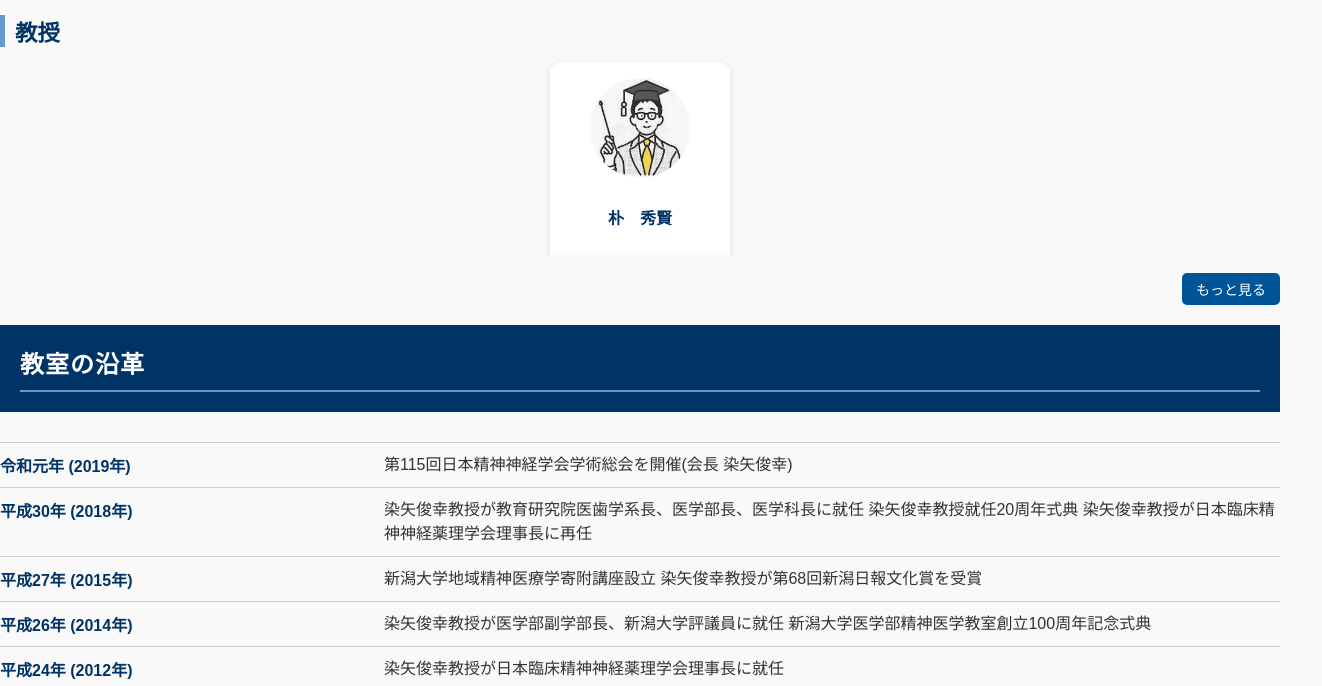
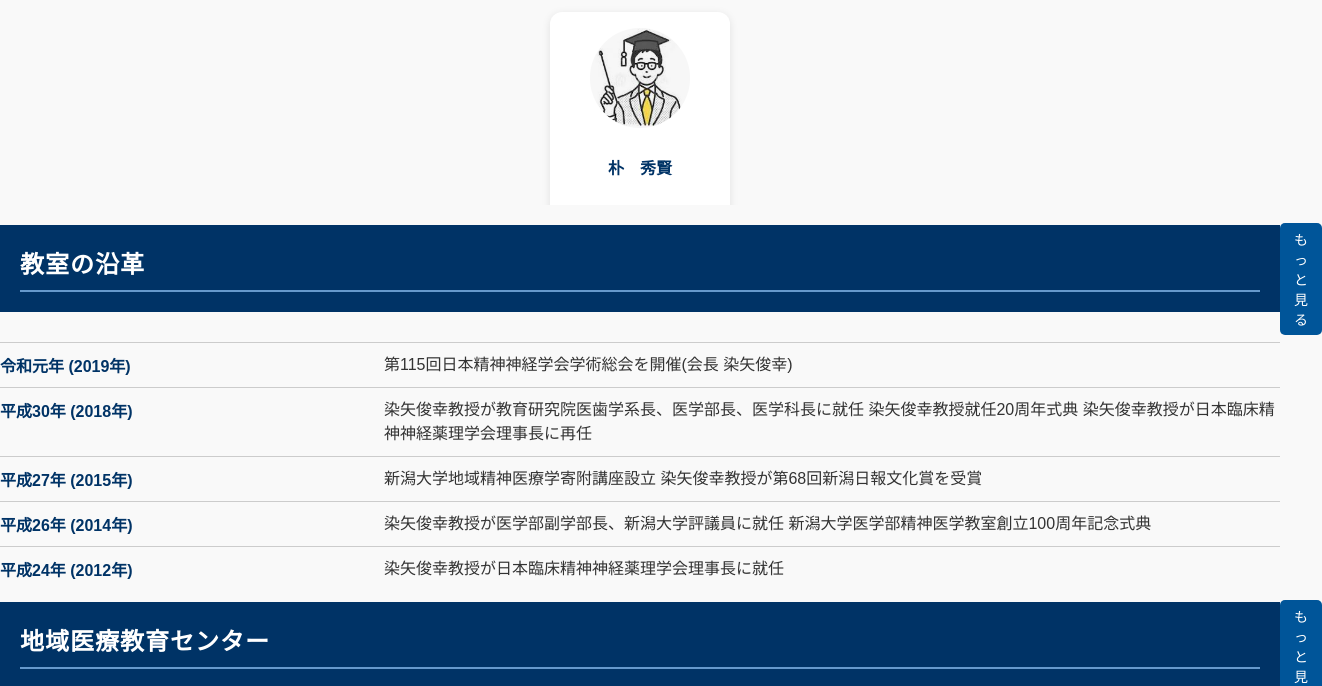
Before and after one commit to KO-328/psychiatry, a plain HTML site: page about.html in a window 1280 px wide. Shown: the part 541-1227 px from the top of the page, 1322 px wide, since content can reach past the window. Drawn offline with Linux system fonts and the light colour scheme.

Commit message:
Update style_about.css

```diff
--- a/style_about.css
+++ b/style_about.css
@@ -334,7 +334,7 @@ h2 {
 }
 
 .view-more-btn {
-  /* position: fixed;　ボタンをスクロールしても位置が固定 */
+  position: absolute;
   margin-top: 10px;
   padding: 6px 14px;
   font-size: 14px;
```
